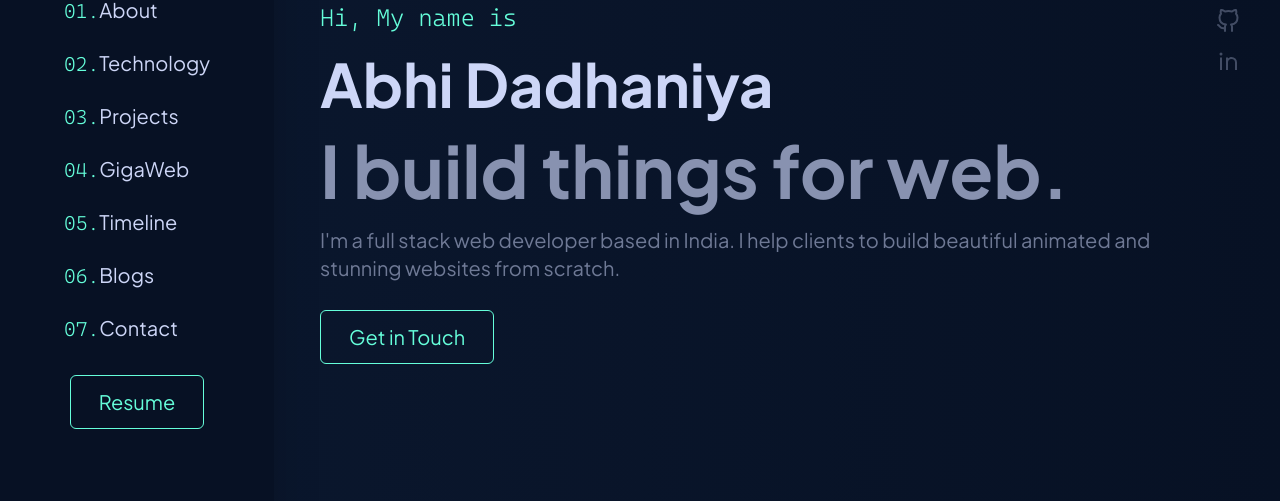
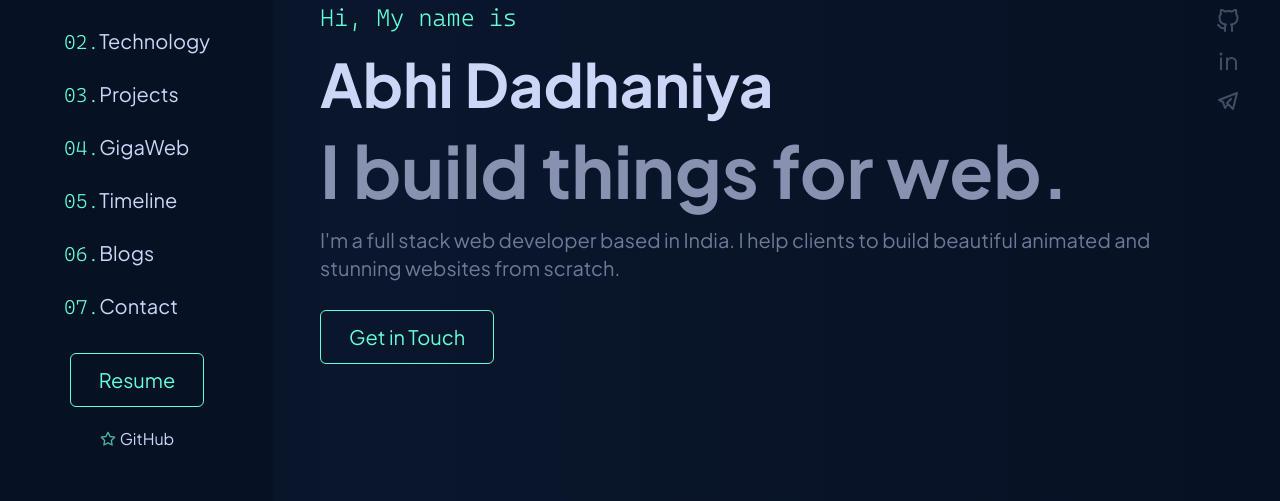
Before and after one commit to abhidadhaniya23/abhi-portfolio, a Next.js app: page / in a window 1280 px wide. Shown: the part 227-728 px from the top of the page. Built offline with nearby package versions, Linux system fonts and the light colour scheme; no server answers.

Commit message:
github star added in navbar

```diff
--- a/components/ConnectLine.tsx
+++ b/components/ConnectLine.tsx
@@ -5,6 +5,7 @@ import { SiInstagram } from "react-icons/si";
 import { FiTwitter } from "react-icons/fi";
 import { FiGithub } from "react-icons/fi";
 import { FiMail } from "react-icons/fi";
+import { TbBrandTelegram } from "react-icons/tb";
 
 const SocialLine = () => {
   const animations = {
@@ -34,6 +35,11 @@ const SocialLine = () => {
       label: "LinkedIn",
       link: "https://www.linkedin.com/in/abhidadhaniya/",
       icon: <RiLinkedinLine />,
+    },
+    {
+      label: "Telegram",
+      link: "https://t.me/Abhi_Dadhaniya",
+      icon: <TbBrandTelegram />,
     },
     {
       label: "Email",
--- a/components/navbar/Navbar.tsx
+++ b/components/navbar/Navbar.tsx
@@ -4,6 +4,7 @@ import { motion } from "framer-motion";
 import { useContext } from "react";
 import MenuBarContext from "../../context/MenuBarContext";
 import { useRouter } from "next/router";
+import { FiGithub, FiStar } from "react-icons/fi";
 
 const Navbar = () => {
   // @ts-ignore
@@ -59,14 +60,31 @@ const Navbar = () => {
           <LogoImage />
           <NavbarLinks linksData={linksData} />
           <ResumeButton />
+          <GithubStar />
         </motion.header>
       )}
       <header className="hidden fixed top-0 lg:flex flex-col items-center justify-center min-h-screen px-5 mx-auto duration-150 shadow-2xl lg:px-16 bg-darkBluePrimary/90 backdrop-blur-sm lg:bg-darkBluePrimary">
         <LogoImage />
         <NavbarLinks linksData={linksData} />
         <ResumeButton />
+        <GithubStar />
       </header>
     </>
+  );
+};
+
+const GithubStar = () => {
+  return (
+    <a
+      className="flex items-center gap-1 text-cyanPrimary/70 hover:text-cyanPrimary mt-5 duration-200"
+      href="https://github.com/abhidadhaniya23/abhi-portfolio"
+      target="_blank"
+      rel="noreferrer"
+    >
+      <FiStar />
+      <span className="text-lightBluePrimary">GitHub</span>
+      {/* <FiGithub /> */}
+    </a>
   );
 };
 
```
Also changed, not shown: 1 other file (tests, documents, lock files or other folders).
